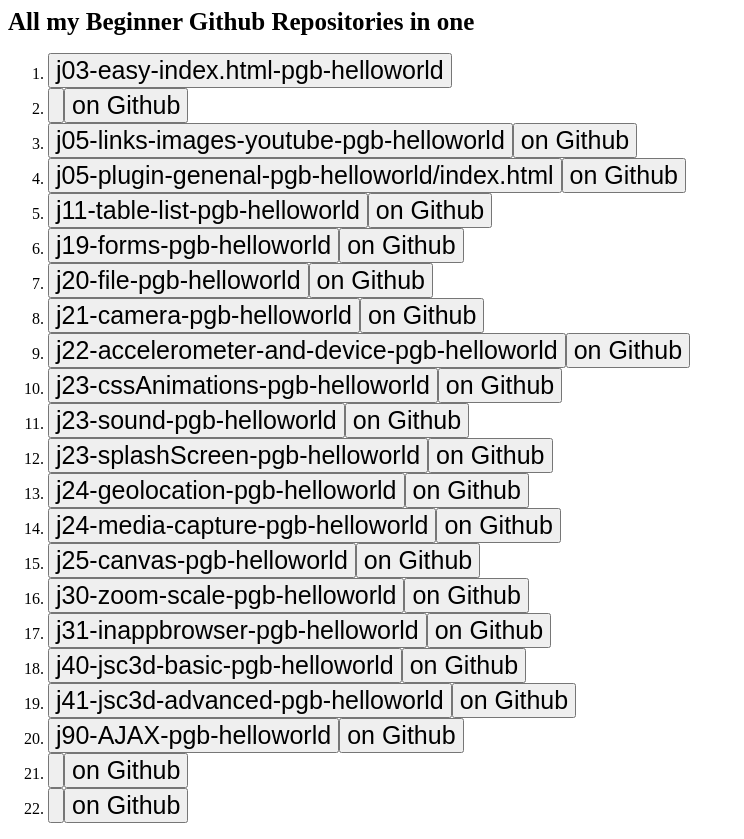
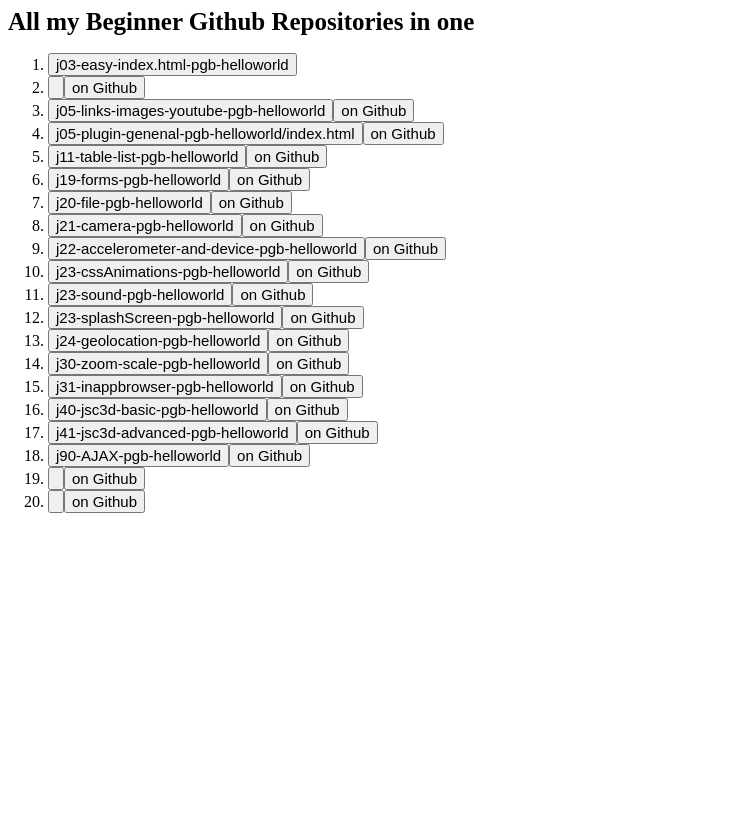
Before and after one commit to hpssjellis/j00-all-repos-pgb-helloworld, a plain HTML site: page index.html in a window 1280 px wide. Shown: the whole page, without its empty margins (0-744 px from the left). After the commit the page ends 800 px from the top, so only its background shows below. Drawn offline with Linux system fonts and the light colour scheme.

Commit message:
Update index.html

```diff
--- a/index.html
+++ b/index.html
@@ -1,29 +1,27 @@
 <h1 style="font-size:25px">All my Beginner Github Repositories in one</h1>
 <ol>
-<li><input type=button style="font-size:25px" value="j03-easy-index.html-pgb-helloworld" onclick="{location='j03-easy-index.html-pgb-helloworld/index.html'}">
-<li><input type=button style="font-size:25px" value="" onclick="{location=''}"><input type=button style="font-size:25px" value="on Github" onclick="{location='https://github.com/hpssjellis/j03-easy-index.html-pgb-helloworld'}">
-<li><input type=button style="font-size:25px" value="j05-links-images-youtube-pgb-helloworld" onclick="{location='j05-links-images-youtube-pgb-helloworld/index.html'}"><input type=button style="font-size:25px" value="on Github" onclick="{location='https://github.com/hpssjellis/j05-links-images-youtube-pgb-helloworld'}">
-<li><input type=button style="font-size:25px" value="j05-plugin-genenal-pgb-helloworld/index.html" onclick="{location='j05-plugin-genenal-pgb-helloworld/index.html'}"><input type=button style="font-size:25px" value="on Github" onclick="{location='https://github.com/hpssjellis/j05-plugin-genenal-pgb-helloworld'}">
-<li><input type=button style="font-size:25px" value="j11-table-list-pgb-helloworld" onclick="{location='j11-table-list-pgb-helloworld/index.html'}"><input type=button style="font-size:25px" value="on Github" onclick="{location='https://github.com/hpssjellis/j11-table-list-pgb-helloworld'}">
-<li><input type=button style="font-size:25px" value="j19-forms-pgb-helloworld" onclick="{location='j19-forms-pgb-helloworld/index.html'}"><input type=button style="font-size:25px" value="on Github" onclick="{location='https://github.com/hpssjellis/j19-forms-pgb-helloworld'}">
-<li><input type=button style="font-size:25px" value="j20-file-pgb-helloworld" onclick="{location='j20-file-pgb-helloworld/index.html'}"><input type=button style="font-size:25px" value="on Github" onclick="{location='https://github.com/hpssjellis/j20-file-pgb-helloworld'}">
-<li><input type=button style="font-size:25px" value="j21-camera-pgb-helloworld" onclick="{location='j21-camera-pgb-helloworld/index.html'}"><input type=button style="font-size:25px" value="on Github" onclick="{location='https://github.com/hpssjellis/j21-camera-pgb-helloworld'}">
-<li><input type=button style="font-size:25px" value="j22-accelerometer-and-device-pgb-helloworld" onclick="{location='j22-accelerometer-and-device-pgb-helloworld/index.html'}"><input type=button style="font-size:25px" value="on Github" onclick="{location='https://github.com/hpssjellis/j22-accelerometer-and-device-pgb-helloworld'}">
-<li><input type=button style="font-size:25px" value="j23-cssAnimations-pgb-helloworld" onclick="{location='j23-cssAnimations-pgb-helloworld/index.html'}"><input type=button style="font-size:25px" value="on Github" onclick="{location='https://github.com/hpssjellis/j23-cssAnimations-pgb-helloworld'}">
-<li><input type=button style="font-size:25px" value="j23-sound-pgb-helloworld" onclick="{location='j23-sound-pgb-helloworld/index.html'}"><input type=button style="font-size:25px" value="on Github" onclick="{location='https://github.com/hpssjellis/j23-sound-pgb-helloworld'}">
-<li><input type=button style="font-size:25px" value="j23-splashScreen-pgb-helloworld" onclick="{location='j23-splashScreen-pgb-helloworld/index.html'}"><input type=button style="font-size:25px" value="on Github" onclick="{location='https://github.com/hpssjellis/j23-splashScreen-pgb-helloworld'}">
-<li><input type=button style="font-size:25px" value="j24-geolocation-pgb-helloworld" onclick="{location='j24-geolocation-pgb-helloworld/index.html'}"><input type=button style="font-size:25px" value="on Github" onclick="{location='https://github.com/hpssjellis/j24-geolocation-pgb-helloworld'}">
-<li><input type=button style="font-size:25px" value="j24-media-capture-pgb-helloworld" onclick="{location='j24-media-capture-pgb-helloworld/index.html'}"><input type=button style="font-size:25px" value="on Github" onclick="{location='https://github.com/hpssjellis/j24-media-capture-pgb-helloworld'}">
-<li><input type=button style="font-size:25px" value="j25-canvas-pgb-helloworld" onclick="{location='j25-canvas-pgb-helloworld/index.html'}"><input type=button style="font-size:25px" value="on Github" onclick="{location='https://github.com/hpssjellis/j25-canvas-pgb-helloworld'}">
-<li><input type=button style="font-size:25px" value="j30-zoom-scale-pgb-helloworld" onclick="{location='j30-zoom-scale-pgb-helloworld/index.html'}"><input type=button style="font-size:25px" value="on Github" onclick="{location='https://github.com/hpssjellis/j30-zoom-scale-pgb-helloworld'}">
-<li><input type=button style="font-size:25px" value="j31-inappbrowser-pgb-helloworld" onclick="{location='j31-inappbrowser-pgb-helloworld/index.html'}"><input type=button style="font-size:25px" value="on Github" onclick="{location='https://github.com/hpssjellis/j31-inappbrowser-pgb-helloworld'}">
-<li><input type=button style="font-size:25px" value="j40-jsc3d-basic-pgb-helloworld" onclick="{location='j40-jsc3d-basic-pgb-helloworld/index.html'}"><input type=button style="font-size:25px" value="on Github" onclick="{location='https://github.com/hpssjellis/j40-jsc3d-basic-pgb-helloworld'}">
-<li><input type=button style="font-size:25px" value="j41-jsc3d-advanced-pgb-helloworld" onclick="{location='j41-jsc3d-advanced-pgb-helloworld/index.html'}"><input type=button style="font-size:25px" value="on Github" onclick="{location='https://github.com/hpssjellis/j41-jsc3d-advanced-pgb-helloworld'}">
-<li><input type=button style="font-size:25px" value="j90-AJAX-pgb-helloworld" onclick="{location='j90-AJAX-pgb-helloworld/index.html'}"><input type=button style="font-size:25px" value="on Github" onclick="{location='https://github.com/hpssjellis/j90-AJAX-pgb-helloworld'}">
+<li><input type=button style="font-size:15px" value="j03-easy-index.html-pgb-helloworld" onclick="{location='j03-easy-index.html-pgb-helloworld/index.html'}">
+<li><input type=button style="font-size:15px" value="" onclick="{location=''}"><input type=button style="font-size:15px" value="on Github" onclick="{location='https://github.com/hpssjellis/j03-easy-index.html-pgb-helloworld'}">
+<li><input type=button style="font-size:15px" value="j05-links-images-youtube-pgb-helloworld" onclick="{location='j05-links-images-youtube-pgb-helloworld/index.html'}"><input type=button style="font-size:15px" value="on Github" onclick="{location='https://github.com/hpssjellis/j05-links-images-youtube-pgb-helloworld'}">
+<li><input type=button style="font-size:15px" value="j05-plugin-genenal-pgb-helloworld/index.html" onclick="{location='j05-plugin-genenal-pgb-helloworld/index.html'}"><input type=button style="font-size:15px" value="on Github" onclick="{location='https://github.com/hpssjellis/j05-plugin-genenal-pgb-helloworld'}">
+<li><input type=button style="font-size:15px" value="j11-table-list-pgb-helloworld" onclick="{location='j11-table-list-pgb-helloworld/index.html'}"><input type=button style="font-size:15px" value="on Github" onclick="{location='https://github.com/hpssjellis/j11-table-list-pgb-helloworld'}">
+<li><input type=button style="font-size:15px" value="j19-forms-pgb-helloworld" onclick="{location='j19-forms-pgb-helloworld/index.html'}"><input type=button style="font-size:15px" value="on Github" onclick="{location='https://github.com/hpssjellis/j19-forms-pgb-helloworld'}">
+<li><input type=button style="font-size:15px" value="j20-file-pgb-helloworld" onclick="{location='j20-file-pgb-helloworld/index.html'}"><input type=button style="font-size:15px" value="on Github" onclick="{location='https://github.com/hpssjellis/j20-file-pgb-helloworld'}">
+<li><input type=button style="font-size:15px" value="j21-camera-pgb-helloworld" onclick="{location='j21-camera-pgb-helloworld/index.html'}"><input type=button style="font-size:15px" value="on Github" onclick="{location='https://github.com/hpssjellis/j21-camera-pgb-helloworld'}">
+<li><input type=button style="font-size:15px" value="j22-accelerometer-and-device-pgb-helloworld" onclick="{location='j22-accelerometer-and-device-pgb-helloworld/index.html'}"><input type=button style="font-size:15px" value="on Github" onclick="{location='https://github.com/hpssjellis/j22-accelerometer-and-device-pgb-helloworld'}">
+<li><input type=button style="font-size:15px" value="j23-cssAnimations-pgb-helloworld" onclick="{location='j23-cssAnimations-pgb-helloworld/index.html'}"><input type=button style="font-size:15px" value="on Github" onclick="{location='https://github.com/hpssjellis/j23-cssAnimations-pgb-helloworld'}">
+<li><input type=button style="font-size:15px" value="j23-sound-pgb-helloworld" onclick="{location='j23-sound-pgb-helloworld/index.html'}"><input type=button style="font-size:15px" value="on Github" onclick="{location='https://github.com/hpssjellis/j23-sound-pgb-helloworld'}">
+<li><input type=button style="font-size:15px" value="j23-splashScreen-pgb-helloworld" onclick="{location='j23-splashScreen-pgb-helloworld/index.html'}"><input type=button style="font-size:15px" value="on Github" onclick="{location='https://github.com/hpssjellis/j23-splashScreen-pgb-helloworld'}">
+<li><input type=button style="font-size:15px" value="j24-geolocation-pgb-helloworld" onclick="{location='j24-geolocation-pgb-helloworld/index.html'}"><input type=button style="font-size:15px" value="on Github" onclick="{location='https://github.com/hpssjellis/j24-geolocation-pgb-helloworld'}">
+<li><input type=button style="font-size:15px" value="j30-zoom-scale-pgb-helloworld" onclick="{location='j30-zoom-scale-pgb-helloworld/index.html'}"><input type=button style="font-size:15px" value="on Github" onclick="{location='https://github.com/hpssjellis/j30-zoom-scale-pgb-helloworld'}">
+<li><input type=button style="font-size:15px" value="j31-inappbrowser-pgb-helloworld" onclick="{location='j31-inappbrowser-pgb-helloworld/index.html'}"><input type=button style="font-size:15px" value="on Github" onclick="{location='https://github.com/hpssjellis/j31-inappbrowser-pgb-helloworld'}">
+<li><input type=button style="font-size:15px" value="j40-jsc3d-basic-pgb-helloworld" onclick="{location='j40-jsc3d-basic-pgb-helloworld/index.html'}"><input type=button style="font-size:15px" value="on Github" onclick="{location='https://github.com/hpssjellis/j40-jsc3d-basic-pgb-helloworld'}">
+<li><input type=button style="font-size:15px" value="j41-jsc3d-advanced-pgb-helloworld" onclick="{location='j41-jsc3d-advanced-pgb-helloworld/index.html'}"><input type=button style="font-size:15px" value="on Github" onclick="{location='https://github.com/hpssjellis/j41-jsc3d-advanced-pgb-helloworld'}">
+<li><input type=button style="font-size:15px" value="j90-AJAX-pgb-helloworld" onclick="{location='j90-AJAX-pgb-helloworld/index.html'}"><input type=button style="font-size:15px" value="on Github" onclick="{location='https://github.com/hpssjellis/j90-AJAX-pgb-helloworld'}">
 
 
 
 
 
-<li><input type=button style="font-size:25px" value="" onclick="{location=''}"><input type=button style="font-size:25px" value="on Github" onclick="{location='https://github.com/hpssjellis/'}">
-<li><input type=button style="font-size:25px" value="" onclick="{location=''}"><input type=button style="font-size:25px" value="on Github" onclick="{location='https://github.com/hpssjellis/'}">
+<li><input type=button style="font-size:15px" value="" onclick="{location=''}"><input type=button style="font-size:15px" value="on Github" onclick="{location='https://github.com/hpssjellis/'}">
+<li><input type=button style="font-size:15px" value="" onclick="{location=''}"><input type=button style="font-size:15px" value="on Github" onclick="{location='https://github.com/hpssjellis/'}">
```
